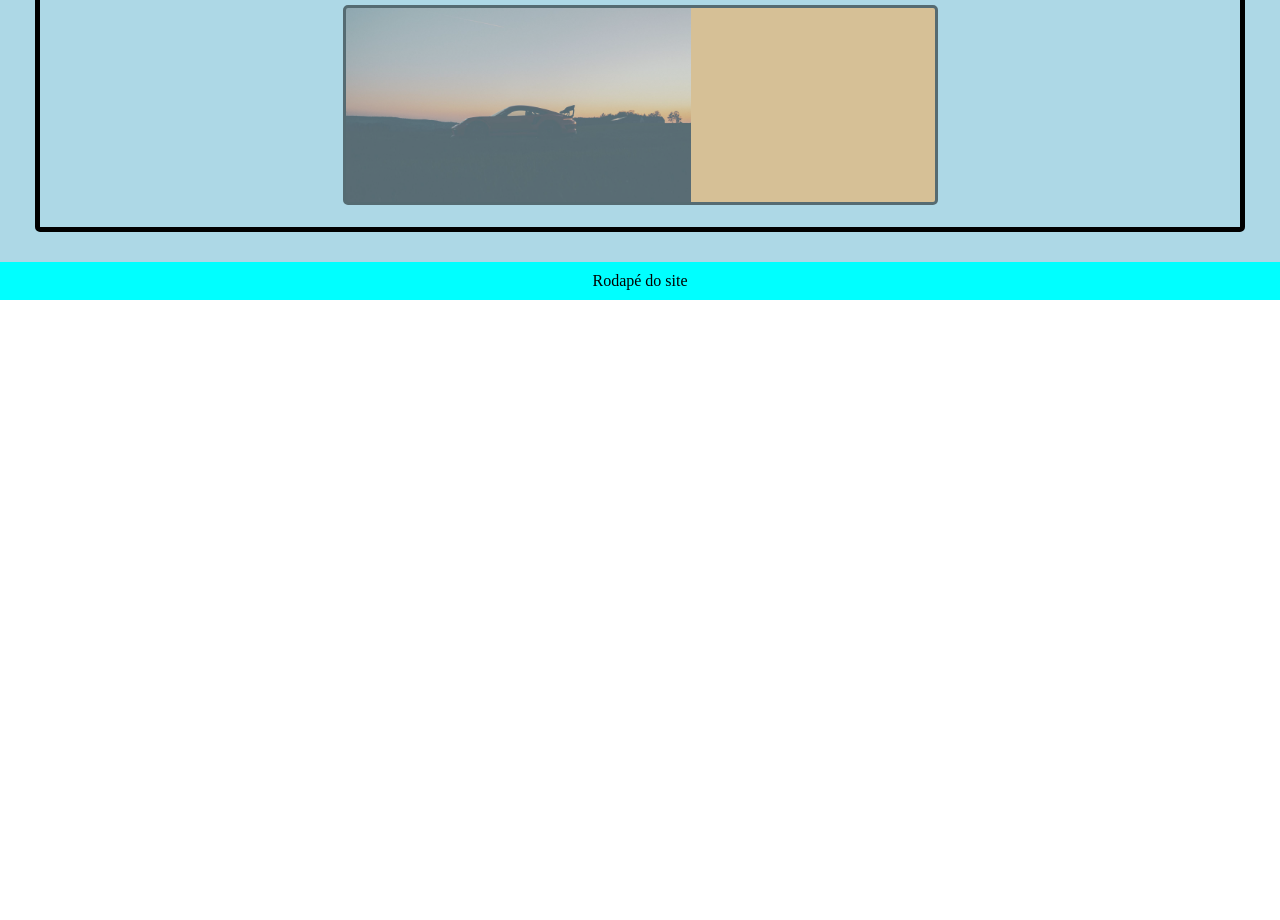
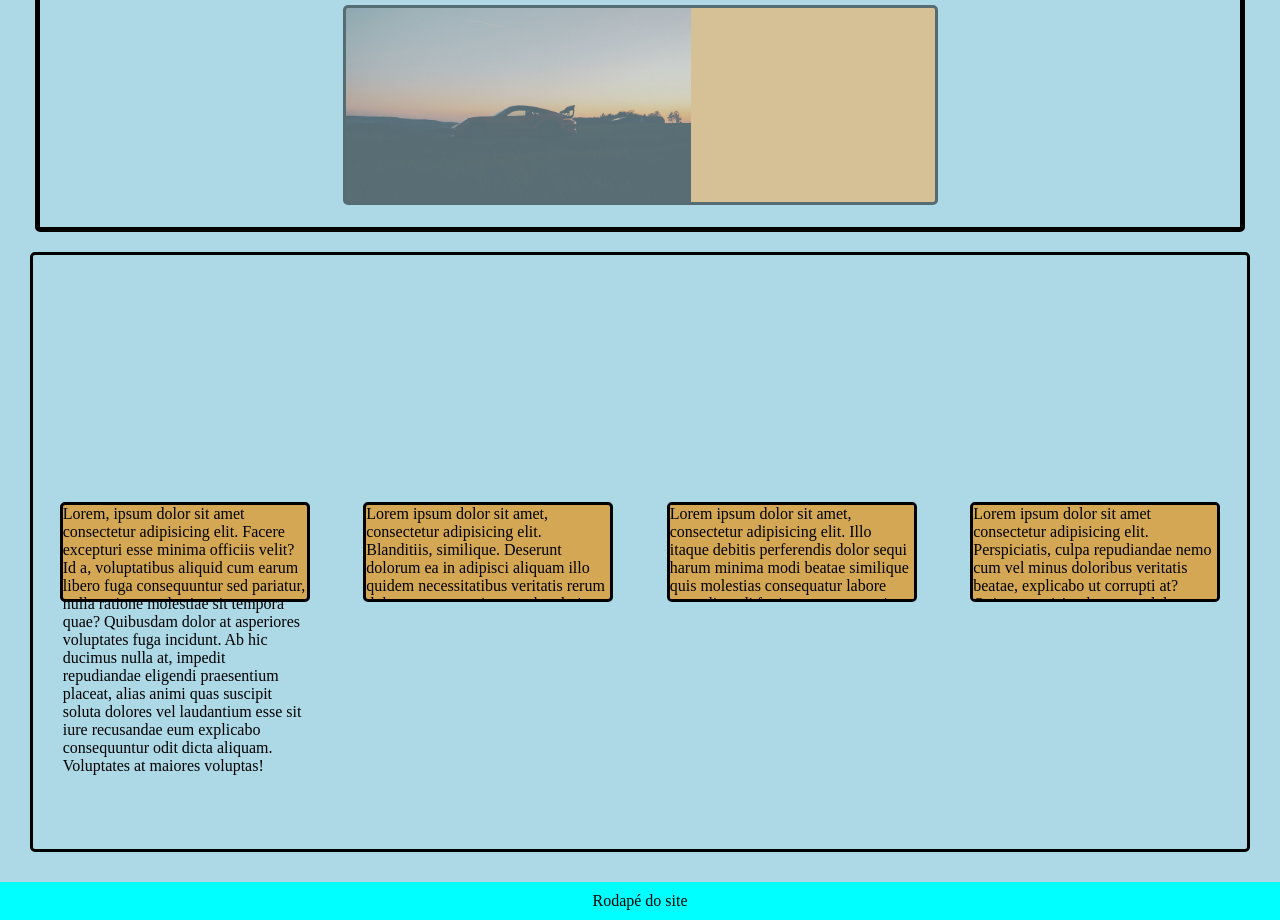
Before and after one commit to kevinsoarespaiva/HoraDoCSS, a plain HTML site: page index.html in a window 1280 px wide. Shown: the part 7418-8338 px from the top of the page. Before the commit the page ends 7718 px from the top, so only its background shows below. Drawn offline with Linux system fonts and the light colour scheme; files whose address does not match are found by name; a web font is replaced by a local one.

Commit message:
Overflow adicionado
Apenas testes de overflow. Parte CSS finalizada

```diff
--- a/assets/css/style.css
+++ b/assets/css/style.css
@@ -3,7 +3,7 @@
 
 @font-face {
     font-family: Honk;
-    src: local(Honk), url("../fonts/Honk-Regular-VariableFont_MORF,SHLN.ttf");
+    src: local(Honk), u  rl("../fonts/Honk-Regular-VariableFont_MORF,SHLN.ttf");
 }
 *{
     margin: 0;
@@ -596,3 +596,33 @@ o keep-all diferencia idiomas, ele se comportará como normal caso o idioma acei
     background-repeat: space;
     opacity: .5;
 }
+.overflow{
+    display: flex;
+    min-height: 600px;
+    width: inherit;
+    border: #000000 solid;
+    flex-wrap: wrap;
+    border-radius: 5px;
+
+}
+.overflow>div{
+    width: 250px;
+    height: 100px;
+    border: #000000 solid;
+    border-radius: 5px;
+    margin: auto;
+    background: #d4a755;
+}
+#overflow-visible{
+    overflow: visible;
+}
+#overflow-hidden{
+    overflow: hidden;
+}
+#overflow-scroll{
+    overflow: scroll;
+}
+#overflow-auto{
+    overflow: auto;
+}
+/*Também é possível controlar o overflow individualmente sobre o vertical e horizontal usando overflow-x e overflow-y. Ambos aceitam os mesmos valores que a propriedade passadas ao valor padrão.*/
--- a/index.html
+++ b/index.html
@@ -391,6 +391,26 @@
                 </div>
             </div>
         </section>
+        <section class="overflow">
+            <div id="overflow-visible">
+                <p>
+                    Lorem, ipsum dolor sit amet consectetur adipisicing elit. Facere excepturi esse minima officiis velit? Id a, voluptatibus aliquid cum earum libero fuga consequuntur sed pariatur, nulla ratione molestiae sit tempora quae? Quibusdam dolor at asperiores voluptates fuga incidunt. Ab hic ducimus nulla at, impedit repudiandae eligendi praesentium placeat, alias animi quas suscipit soluta dolores vel laudantium esse sit iure recusandae eum explicabo consequuntur odit dicta aliquam. Voluptates at maiores voluptas!
+                </p>
+            </div>
+            <div id="overflow-hidden">
+                <p>
+                    Lorem ipsum dolor sit amet, consectetur adipisicing elit. Blanditiis, similique. Deserunt dolorum ea in adipisci aliquam illo quidem necessitatibus veritatis rerum doloremque, eveniet reprehenderit officia provident distinctio esse architecto dignissimos. Nobis voluptate excepturi quos tempore asperiores. Nostrum voluptatibus odio, laborum saepe ullam quisquam odit iure eum quia a, consequuntur cupiditate inventore consectetur asperiores maiores doloribus ut optio tempore, iusto corporis. Facilis eaque neque distinctio quae quia nisi nostrum, illo eius.
+                </p>
+            </div>
+            <div id="overflow-scroll">
+                <p>Lorem ipsum dolor sit amet, consectetur adipisicing elit. Illo itaque debitis perferendis dolor sequi harum minima modi beatae similique quis molestias consequatur labore nam eligendi fugiat eaque earum iure quia sapiente quo deserunt veniam sint, veritatis est. Eum odit facilis harum in asperiores reprehenderit sunt non cum sit voluptas nesciunt impedit libero, officia numquam incidunt praesentium tempore veritatis natus facere voluptatibus. Reiciendis atque est natus nostrum dignissimos ipsam voluptates sapiente.</p>
+            </div>
+            <div id="overflow-auto">
+                <p>
+                    Lorem ipsum dolor sit amet consectetur adipisicing elit. Perspiciatis, culpa repudiandae nemo cum vel minus doloribus veritatis beatae, explicabo ut corrupti at? Quisquam nisi voluptatum dolor totam dicta error dolores quam ea voluptatem aliquam. Animi, omnis? Perferendis nisi in sed omnis vero impedit. Harum dicta magnam accusamus dolor. Quo aperiam aut at cum itaque quam, vero ducimus magni, ex quae nobis numquam eaque suscipit, temporibus minus consequuntur. Est, molestiae neque?
+                </p>
+            </div>
+        </section>
     </main>
     <footer>
         <p>Rodapé do site</p>
```
